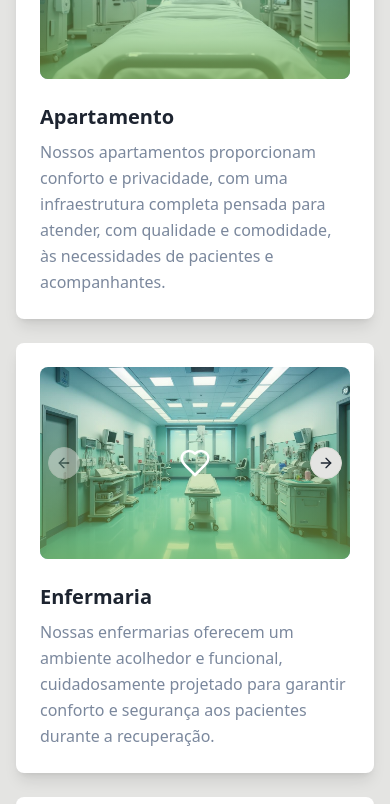
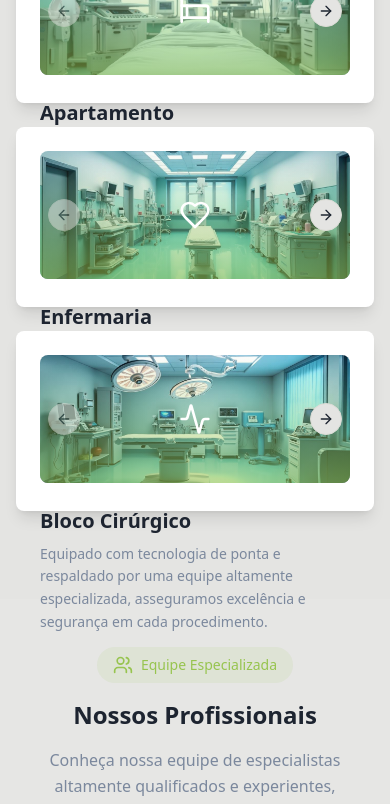
Before and after one commit to mataleone/vital-pages-launch, a React (Vite) app: page / in a window 390 px wide. Shown: the part 8880-9684 px from the top of the page. Built offline with nearby package versions, Linux system fonts and the light colour scheme.

Commit message:
Fix video size in InstallationsSection
Adjusted the video size within the InstallationsSection to match the dimensions of the item boxes (Apartamento, Enfermaria, Bloco Cirúrgico).
-edited src/components/InstallationsSection.tsx

```diff
--- a/src/components/InstallationsSection.tsx
+++ b/src/components/InstallationsSection.tsx
@@ -52,7 +52,7 @@ const InstallationsSection = () => {
         <div className="grid lg:grid-cols-3 gap-8 mb-10">
           {/* Video Section */}
           <div className="lg:col-span-1 flex">
-            <div className="relative w-full h-[520px] rounded-lg overflow-hidden shadow-lg bg-black">
+            <div className="relative w-full h-[580px] rounded-lg overflow-hidden shadow-lg bg-black">
               <iframe
                 src="https://www.youtube.com/embed/bX5x1sPxsII?autoplay=1&mute=1&loop=1&playlist=bX5x1sPxsII&controls=0&showinfo=0&rel=0&modestbranding=1&disablekb=1&fs=0&iv_load_policy=3"
                 className="absolute inset-0 w-full h-full rounded-lg"
@@ -67,16 +67,16 @@ const InstallationsSection = () => {
           {/* Installations Grid */}
           <div className="lg:col-span-2 grid grid-cols-1 gap-6">
             {installations.map((installation, index) => (
-              <Card key={index} className="border-0 shadow-lg bg-card hover:shadow-xl transition-all duration-300">
-                <CardContent className="p-6">
-                  <div className="grid md:grid-cols-2 gap-6 items-center">
+              <Card key={index} className="border-0 shadow-lg bg-card hover:shadow-xl transition-all duration-300 h-[180px]">
+                <CardContent className="p-6 h-full">
+                  <div className="grid md:grid-cols-2 gap-6 items-center h-full">
                     {/* Image Carousel */}
                     <div className="relative">
                       <Carousel className="w-full">
                         <CarouselContent>
                           {installation.images.map((image, imgIndex) => (
                             <CarouselItem key={imgIndex}>
-                              <div className="relative h-48 rounded-lg overflow-hidden">
+                              <div className="relative h-32 rounded-lg overflow-hidden">
                                 <img
                                   src={image}
                                   alt={`${installation.title} - Imagem ${imgIndex + 1}`}
@@ -99,7 +99,7 @@ const InstallationsSection = () => {
                         <h3 className="text-xl font-bold text-foreground mb-2">
                           {installation.title}
                         </h3>
-                        <p className="text-muted-foreground leading-relaxed">
+                        <p className="text-muted-foreground leading-relaxed text-sm">
                           {installation.description}
                         </p>
                       </div>
```
